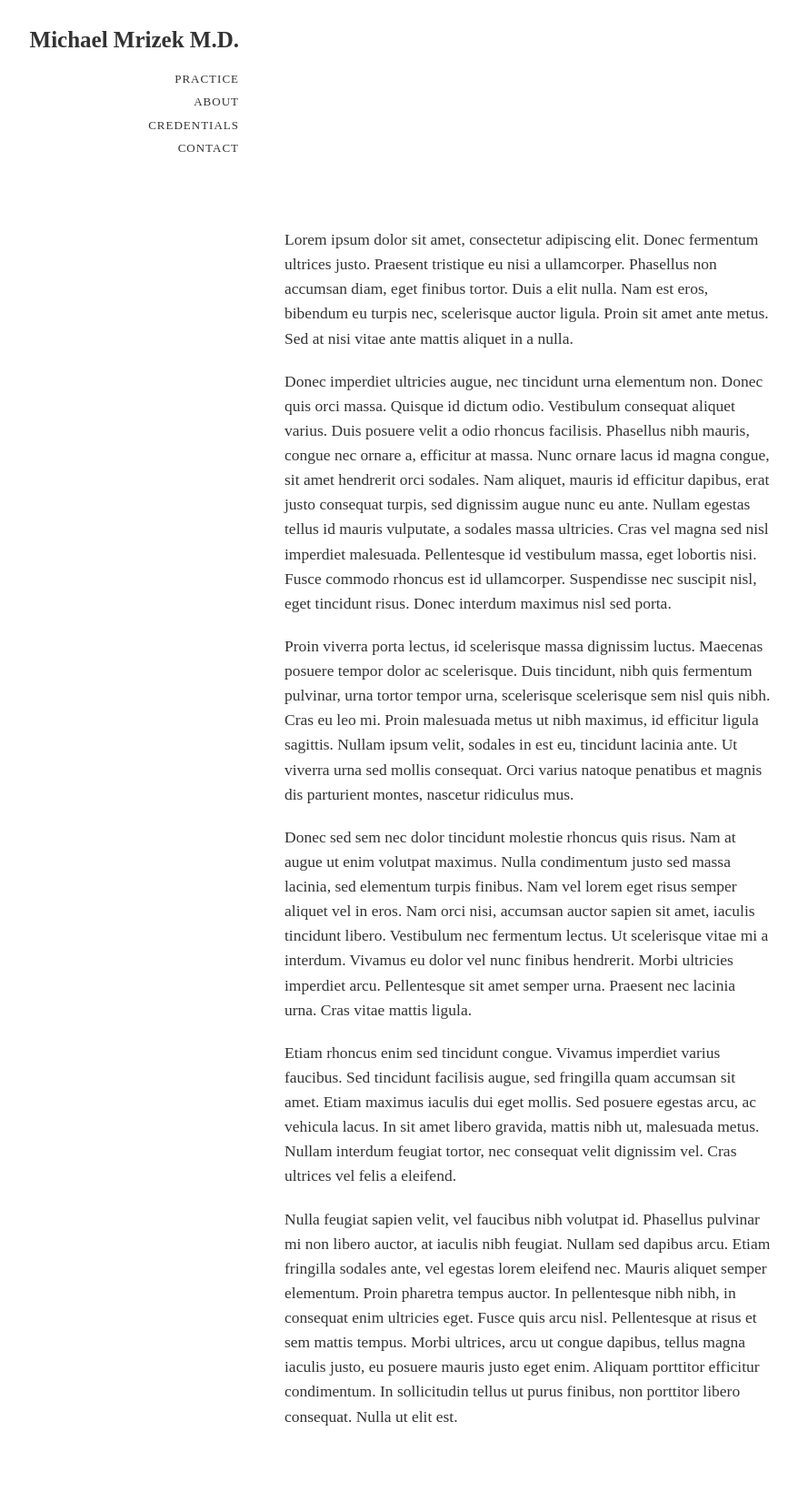
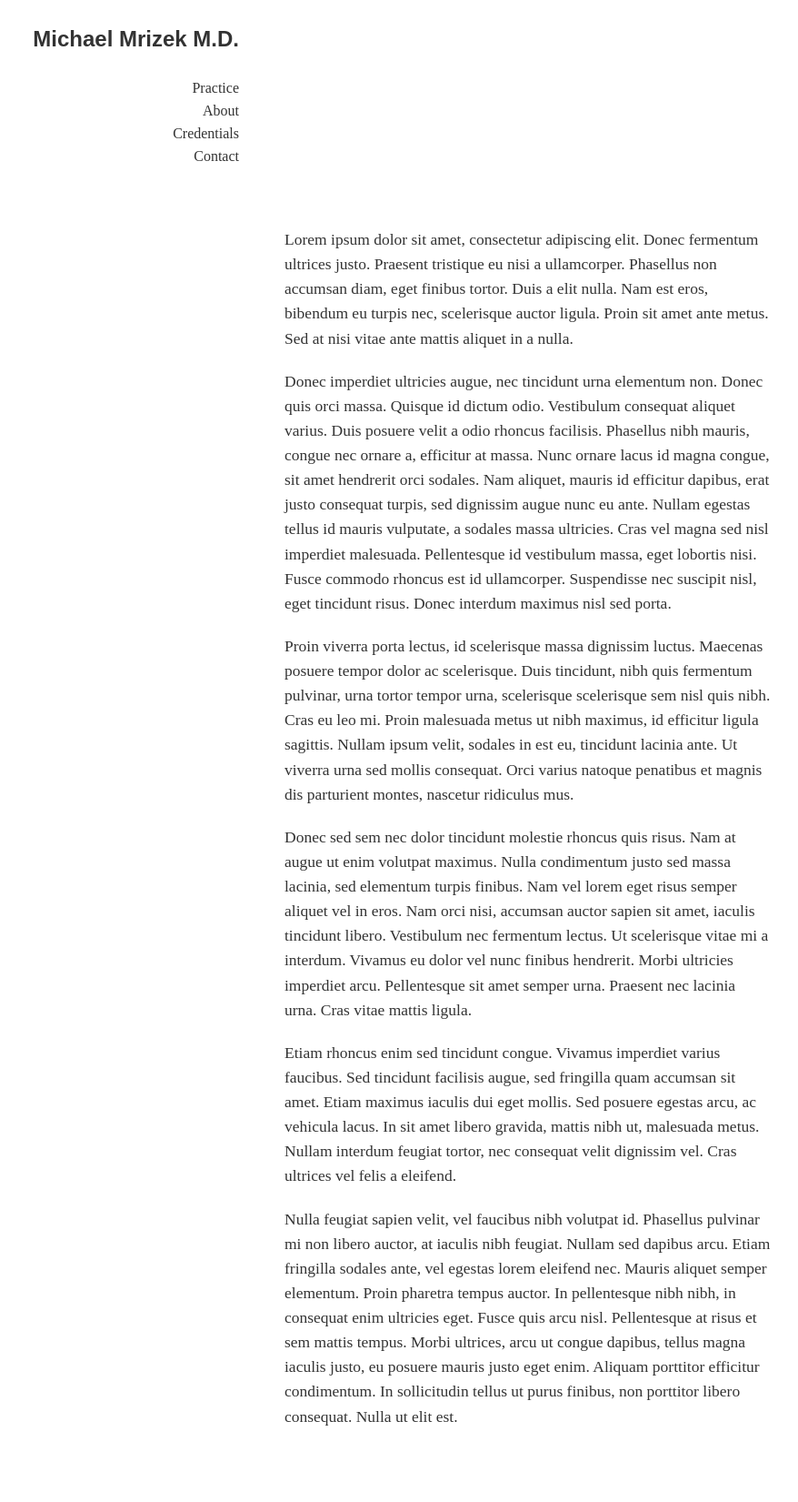
Before and after one commit to carolineportugal/michaelmrizekmd, a Jekyll site: the page built from about/index.html, in a window 1280 px wide. Shown: the whole page at 91% size, without its empty margins (167-1045 px from the left). Built offline with Jekyll 4.4.1, drawn with Linux system fonts in a browser that asks for light colours; nearby versions of some CDN libraries.

Commit message:
adds futura

```diff
--- a/_sass/_fonts.scss
+++ b/_sass/_fonts.scss
@@ -42,26 +42,62 @@
   font-weight: 500;
 }
 
-@mixin meta-sans-normal{
-  font-family: "ff-meta-web-pro",sans-serif;
+@mixin futura-light{
+  font-family: "futura-pt",sans-serif;
+  font-style: normal;
+  font-weight: 300;
+}
+
+@mixin futura-light-italic{
+  font-family: "futura-pt",sans-serif;
+  font-style: italic;
+  font-weight: 300;
+}
+
+@mixin futura-book{
+  font-family: "futura-pt",sans-serif;
   font-style: normal;
   font-weight: 400;
 }
 
-@mixin meta-sans-normal-italic{
-  font-family: "ff-meta-web-pro",sans-serif;
+@mixin futura-book-italic{
+  font-family: "futura-pt",sans-serif;
   font-style: italic;
   font-weight: 400;
 }
 
-@mixin meta-sans-bold{
-  font-family: "ff-meta-web-pro",sans-serif;
+@mixin futura-medium{
+  font-family: "futura-pt",sans-serif;
+  font-style: normal;
+  font-weight: 500;
+}
+
+@mixin futura-medium-italic{
+  font-family: "futura-pt",sans-serif;
+  font-style: italic;
+  font-weight: 500;
+}
+
+@mixin futura-demi{
+  font-family: "futura-pt",sans-serif;
+  font-style: normal;
+  font-weight: 600;
+}
+
+@mixin futura-heavy{
+  font-family: "futura-pt",sans-serif;
   font-style: normal;
   font-weight: 700;
 }
 
-@mixin meta-sans-bold-italic{
-  font-family: "ff-meta-web-pro",sans-serif;
-  font-style: italic;
+@mixin futura-bold{
+  font-family: "futura-pt-bold",sans-serif;
+  font-style: normal;
   font-weight: 700;
 }
+
+@mixin futura-extrabold{
+  font-family: "futura-pt",sans-serif;
+  font-style: normal;
+  font-weight: 800;
+}
--- a/_sass/_nav.scss
+++ b/_sass/_nav.scss
@@ -12,21 +12,32 @@ nav{
 }
 
 .logo{
-  @include meta-serif-bold();
+  // font-size:25px;
+  // margin-bottom:1rem;
+  @include futura-bold();
   // text-transform: uppercase;
-  margin-bottom:2rem;
-  font-size:25px;
+  // letter-spacing: .1rem;
+  // background: #333;
+  // color:white;
+  // line-height: 1;
+  // padding: .3rem 0rem;
+  // margin-left:-2000rem;
+  // text-align: right;
 }
 
 ul{
   list-style: none;
-  @include meta-serif-book();
-  text-transform: uppercase;
-  font-size: 13px;
-  letter-spacing: .1rem;
+  // text-transform: uppercase;
+  font-size: 16px;
+  // letter-spacing: .1rem;
   text-align:right;
 
   li{
-    margin:.7rem 0;
+    margin:.2rem 0;
   }
+
+  .active{
+    // color:red;
+  }
+
 }
--- a/_sass/_typography.scss
+++ b/_sass/_typography.scss
@@ -1,16 +1,4 @@
 //Default values for typography
-
-h1{
-  @include meta-serif-bold();
-  margin-bottom:3rem;
-  margin-top:0;
-}
-
-h4{
-  @include meta-serif-bold();
-  margin-bottom:3rem;
-  margin-top:0;
-}
 
 h3{
   @include meta-serif-bold();
--- a/about/index.html
+++ b/about/index.html
@@ -13,7 +13,7 @@ title: About
                     <h3 class="logo">Michael Mrizek M.D.</h3>
                     <ul>
                         <li>Practice</li>
-                        <li>About</li>
+                        <li class="active">About</li>
                         <li>Credentials</li>
                         <li>Contact</li>
                     </ul>
```
Also changed, not shown: 2 other files.
